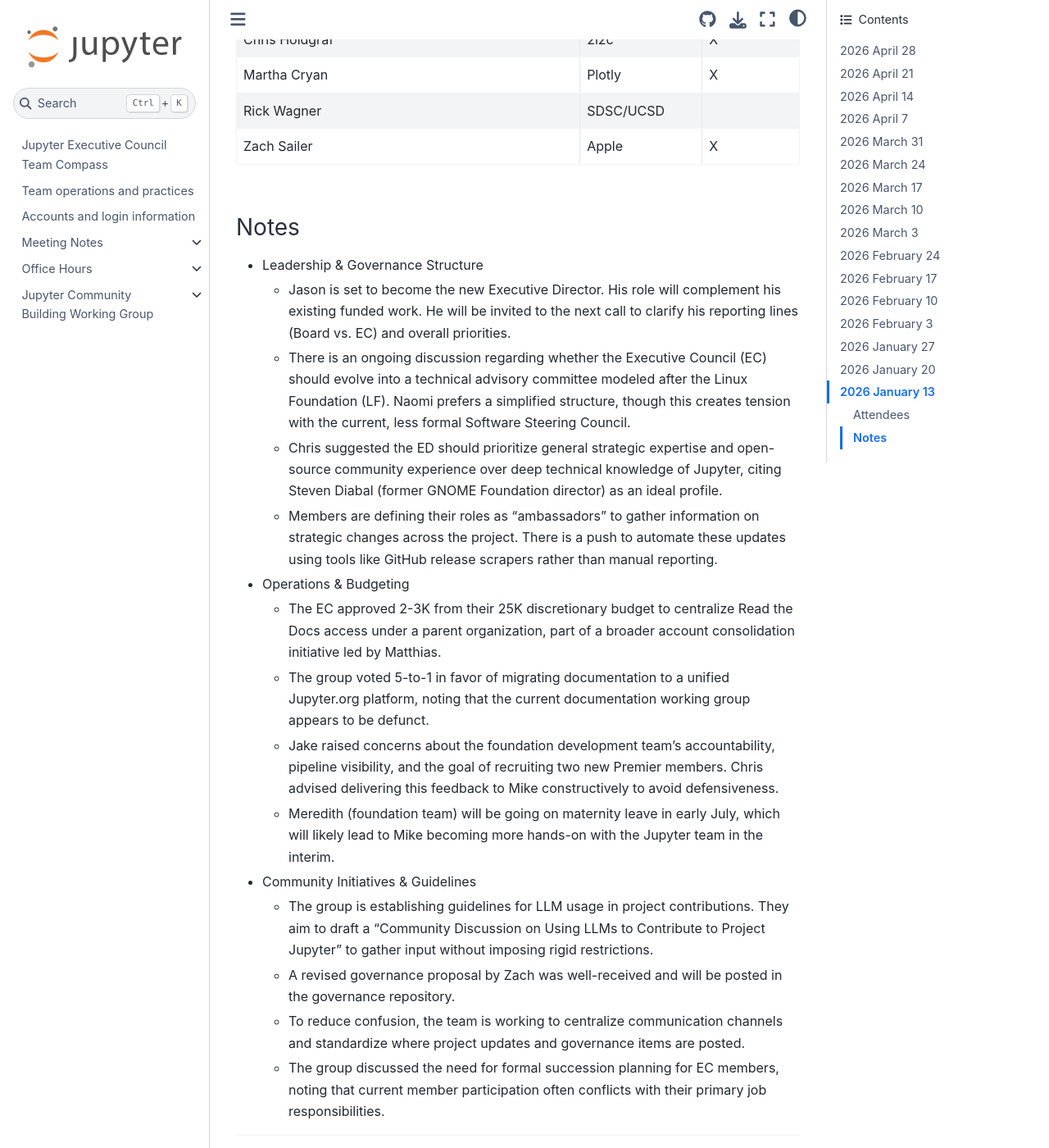
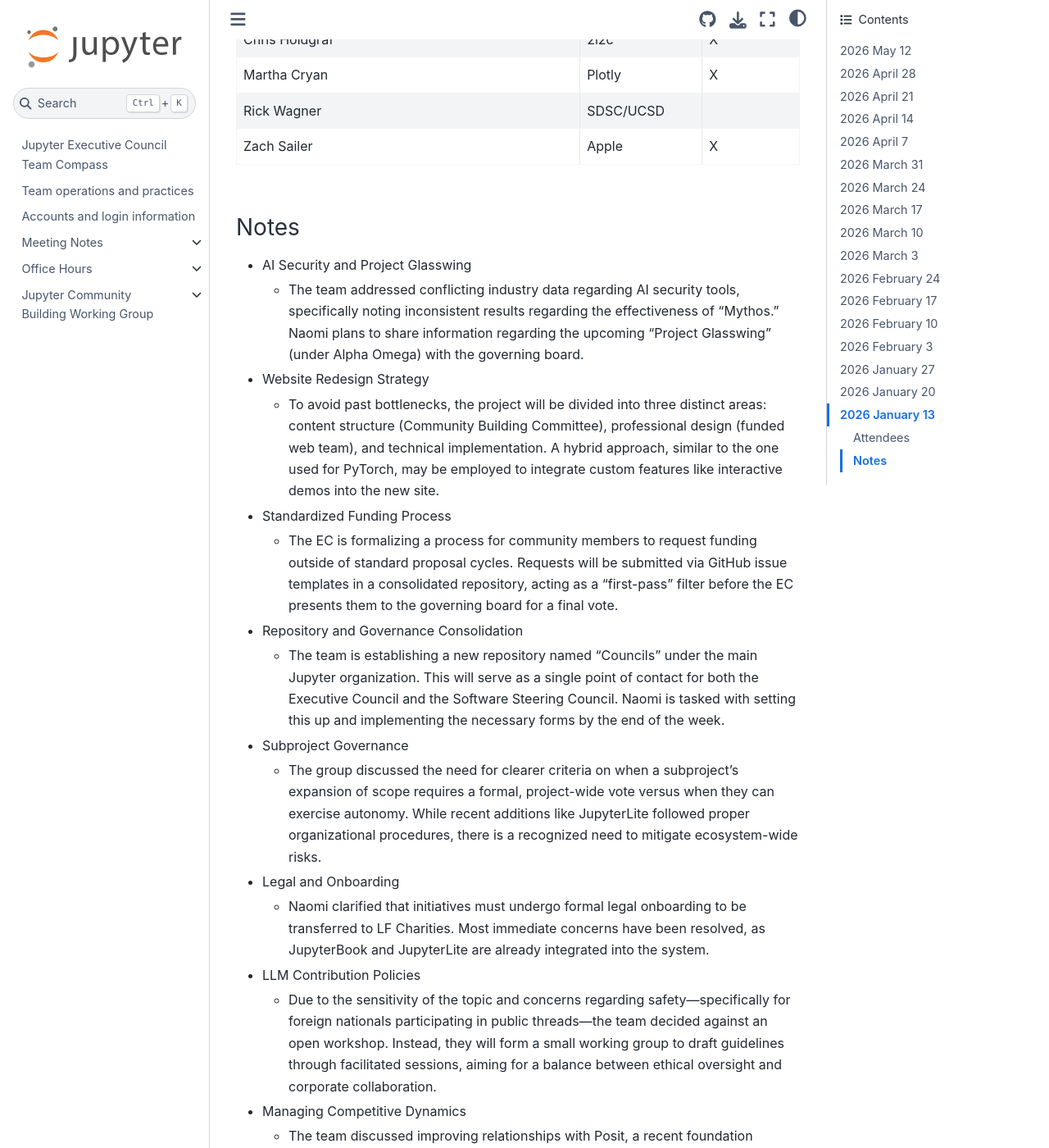
Before and after one commit to jupyter-governance/ec-team-compass, a Sphinx documentation site: the page built from docs/meeting_notes/2026.md, in a window 1280 px wide and 1400 px high, scrolled down 397 px. Shown: the whole window at 82% size. Built offline with Sphinx 7.4.7 and the Sphinx Book theme 1.1.4, drawn with Linux system fonts in a browser that asks for light colours; some of the changed text lies outside the part shown.

Commit message:
may 12 notes
Signed-off-by: Tom Slanda <jesus_slanda@yahoo.com>

```diff
--- a/docs/meeting_notes/2026.md
+++ b/docs/meeting_notes/2026.md
@@ -1,5 +1,38 @@
 # Meeting notes from 2026
 
+## 2026 May 12
+
+### Attendees
+
+| Executive Council Member Voting Rep  | Company | Attended |
+| ------------- | ------------- | ------------- |
+| Afshin Darian | QuantStack | X |
+| Jake Diamond-Reivich | Mito Labs | X |
+| Chris Holdgraf | 2i2c | X |
+| Martha Cryan | Plotly | X |
+| Rick Wagner | SDSC/UCSD |  |
+| Zach Sailer | Apple | X |
+
+### Notes
+
+* AI Security and Project Glasswing
+    * The team addressed conflicting industry data regarding AI security tools, specifically noting inconsistent results regarding the effectiveness of "Mythos." Naomi plans to share information regarding the upcoming "Project Glasswing" (under Alpha Omega) with the governing board.
+* Website Redesign Strategy
+    * To avoid past bottlenecks, the project will be divided into three distinct areas: content structure (Community Building Committee), professional design (funded web team), and technical implementation. A hybrid approach, similar to the one used for PyTorch, may be employed to integrate custom features like interactive demos into the new site.
+* Standardized Funding Process
+    * The EC is formalizing a process for community members to request funding outside of standard proposal cycles. Requests will be submitted via GitHub issue templates in a consolidated repository, acting as a "first-pass" filter before the EC presents them to the governing board for a final vote.
+* Repository and Governance Consolidation
+    * The team is establishing a new repository named "Councils" under the main Jupyter organization. This will serve as a single point of contact for both the Executive Council and the Software Steering Council. Naomi is tasked with setting this up and implementing the necessary forms by the end of the week.
+* Subproject Governance
+    * The group discussed the need for clearer criteria on when a subproject's expansion of scope requires a formal, project-wide vote versus when they can exercise autonomy. While recent additions like JupyterLite followed proper organizational procedures, there is a recognized need to mitigate ecosystem-wide risks.
+* Legal and Onboarding
+    * Naomi clarified that initiatives must undergo formal legal onboarding to be transferred to LF Charities. Most immediate concerns have been resolved, as JupyterBook and JupyterLite are already integrated into the system.
+* LLM Contribution Policies
+    * Due to the sensitivity of the topic and concerns regarding safety—specifically for foreign nationals participating in public threads—the team decided against an open workshop. Instead, they will form a small working group to draft guidelines through facilitated sessions, aiming for a balance between ethical oversight and corporate collaboration.
+* Managing Competitive Dynamics
+    * The team discussed improving relationships with Posit, a recent foundation member. They intend to actively welcome Posit's participation in subproject meetings and community events while maintaining a professional awareness of competitive market dynamics.
+
+---
 ## 2026 April 28
 
 ### Attendees
```
